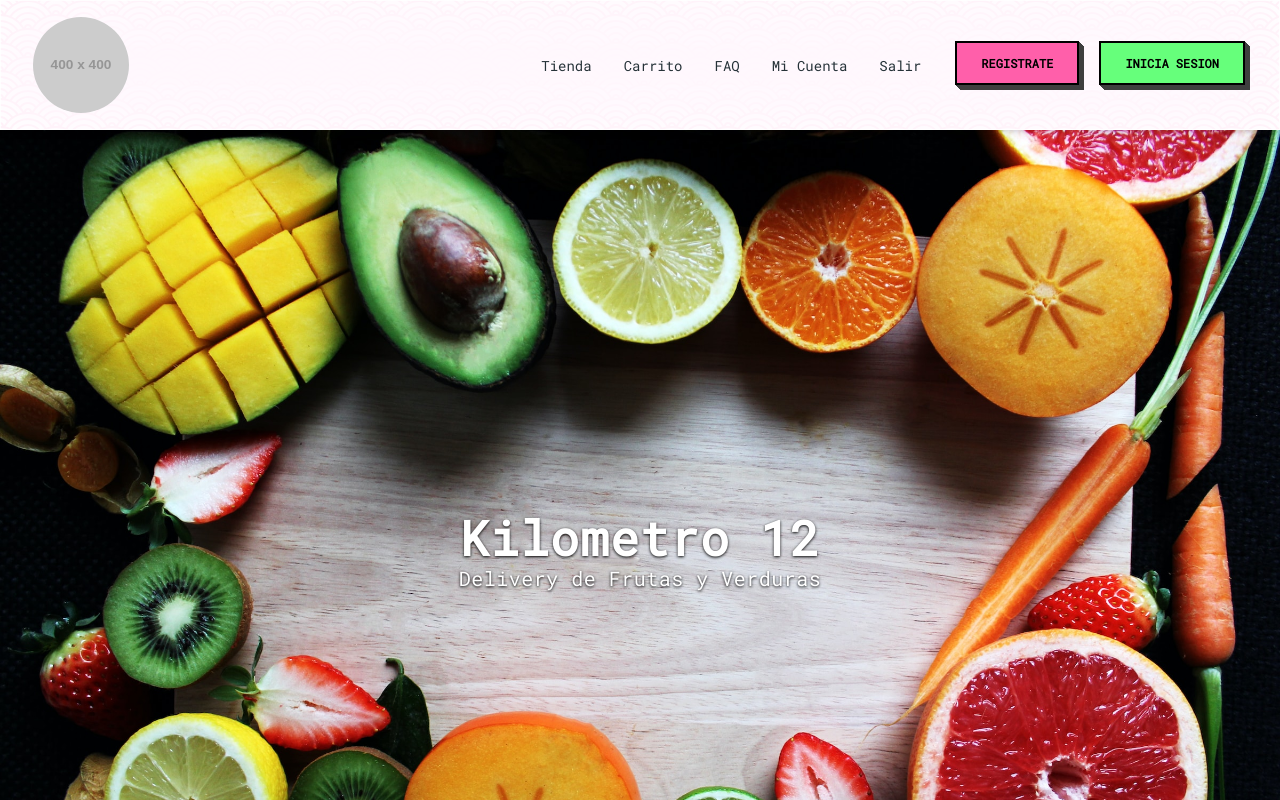
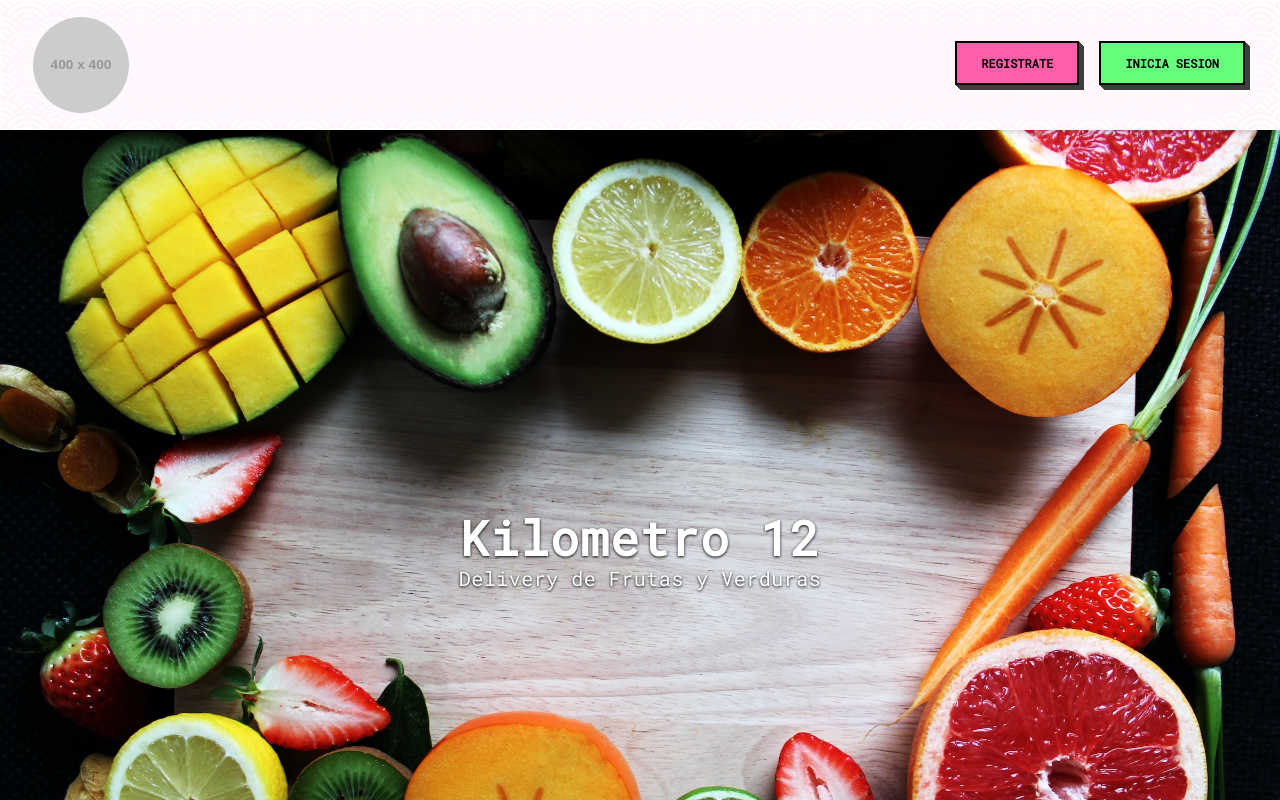
Before and after one commit to kmdz12/market, a React (Vite) app in the folder client/: page / in a window 1280 px wide. Shown: the top 800 px of the page. Built offline with nearby package versions, Linux system fonts and the light colour scheme.

Commit message:
feature: hide bar when not logged in

```diff
--- a/client/src/components/NavBar/navbar.component.jsx
+++ b/client/src/components/NavBar/navbar.component.jsx
@@ -19,7 +19,7 @@ function NavBarComponent() {
 
             dataService.checkUserStatus(token).then((response) => {
 
-                if(response.auth === false) {
+                if (response.auth === false) {
                     localStorage.removeItem('token');
                     setLocation('/')
                 } else {
@@ -96,7 +96,6 @@ function NavBarComponent() {
                         alt="logo"
                     />
                     <div className="flex items-center gap-4">
-                        <div className="mr-4 hidden lg:block">{navList}</div>
                         {
                             userLoggedIn !== true ?
 
@@ -125,7 +124,7 @@ function NavBarComponent() {
 
                                 :
 
-                                null
+                                <div className="mr-4 hidden lg:block">{navList}</div>
                         }
                         <IconButton
                             variant="text"
```
